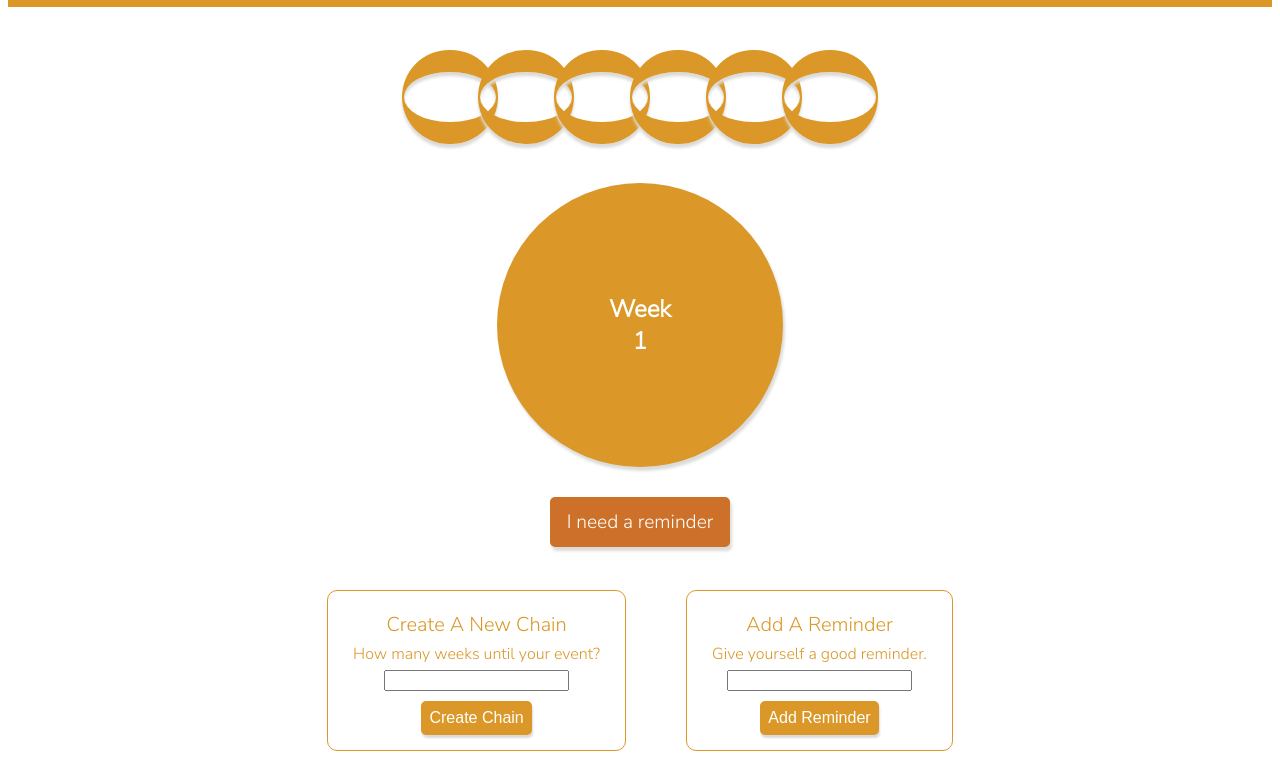
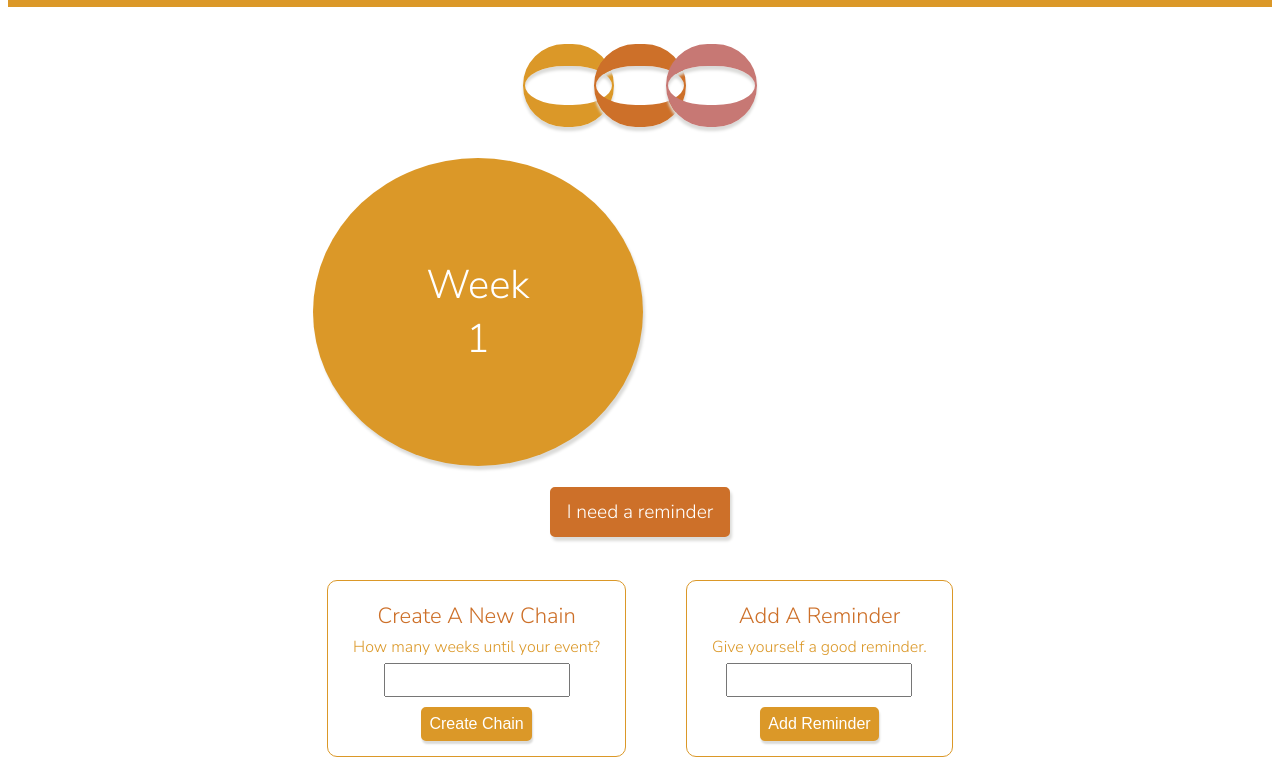
Before and after one commit to kelsicw/paperchain, a React app: page / in a window 1280 px wide. Shown: the part 79-847 px from the top of the page. Built offline with nearby package versions, Linux system fonts and the light colour scheme.

Commit message:
updated solo project

```diff
--- a/client/components/Chain.js
+++ b/client/components/Chain.js
@@ -3,17 +3,36 @@ import ChainLink from './ChainLink.js';
 
 class Chain extends Component {
   // TODO: put render logic for creating the correct number of chain links here
+
   render() {
-    return (
-      <div id="chain">
-        <ChainLink />
-        <ChainLink />
-        <ChainLink />
-        <ChainLink />
-        <ChainLink />
-        <ChainLink />
-      </div>
-    );
+    const chainLinkColors = [
+      '#db9828',
+      '#cd7029',
+      '#c77874',
+      '#45a6ab',
+      '#8cc7d0',
+      '#c9e3e3',
+      '#8f9261',
+    ];
+
+    const chainLinks = [];
+    let currentColor = 0;
+
+    for (let i = 0; i < this.props.totalWeeks; i++) {
+      const style = {
+        border: `10px solid ${chainLinkColors[currentColor]}`,
+        borderWidth: '22px 2px',
+      };
+
+      if (i > chainLinkColors.length - 1) currentColor = 0;
+      chainLinks.push(
+        <ChainLink key={i} id={`chainLink${i + 1}`} style={style} />
+      );
+      currentColor++;
+    }
+    console.log('chainLinks array: ', chainLinks);
+
+    return <div id="chain">{chainLinks}</div>;
   }
 }
 
--- a/client/components/ChainLink.js
+++ b/client/components/ChainLink.js
@@ -2,7 +2,11 @@ import React, { Component } from 'react';
 
 class ChainLink extends Component {
   render() {
-    return <button className="chain-link chain-a">&#10003;</button>;
+    return (
+      <button className="chain-link" style={this.props.style}>
+        &#10003;
+      </button>
+    );
   }
 }
 
--- a/client/components/CountdownBody.js
+++ b/client/components/CountdownBody.js
@@ -5,12 +5,23 @@ import ButtonSection from './ButtonSection';
 import Footer from './Footer';
 
 class CountdownBody extends Component {
+  constructor(props) {
+    super(props);
+    this.state = {
+      totalWeeks: 3,
+    };
+
+    //function to update total weeks when user submits it to create a new chain
+
+    //don't forget to bind any functionality with this
+  }
+
   render() {
     return (
       <div id="countdownBody">
-        <Chain />
-        <CurrentWeek />
-        <ButtonSection />
+        <Chain totalWeeks={this.state.totalWeeks} />
+        <CurrentWeek totalWeeks={this.state.totalWeeks} />
+        <ButtonSection totalWeeks={this.state.totalWeeks} />
         <Footer />
       </div>
     );
--- a/client/components/CurrentWeek.js
+++ b/client/components/CurrentWeek.js
@@ -4,10 +4,8 @@ class CurrentWeek extends Component {
   render() {
     // TODO: Instead of hard coding week 1 below, put logic here to make it change depending on the current state
     return (
-      <div>
-        <h2 id="current-week">
-          Week <br />1
-        </h2>
+      <div id="current-week">
+        Week <br />1
       </div>
     );
   }
--- a/client/components/Footer.js
+++ b/client/components/Footer.js
@@ -7,10 +7,10 @@ class Footer extends Component {
         <div className="form">
           <form>
             <p>Create A New Chain</p>
-            <label for="newChain" id="footerLabel">
+            <label htmlFor="newChainText" id="footerLabel">
               How many weeks until your event?
             </label>
-            <input type="text" id="newChain" name="newChain"></input>
+            <input type="text" id="newChainText" name="newChainText"></input>
             <input type="submit" value="Create Chain" id="footerButton"></input>
           </form>
         </div>
@@ -18,10 +18,10 @@ class Footer extends Component {
         <div className="form">
           <form>
             <p>Add A Reminder</p>
-            <label for="newChain" id="footerLabel">
+            <label htmlFor="newReminder" id="footerLabel">
               Give yourself a good reminder.
             </label>
-            <input type="text" id="newChain" name="newChain"></input>
+            <input type="text" id="newReminder" name="newReminder"></input>
             <input type="submit" value="Add Reminder" id="footerButton"></input>
           </form>
         </div>
--- a/client/styles.scss
+++ b/client/styles.scss
@@ -1,5 +1,19 @@
 #root {
   font-size: 16px;
+  width: 100%;
+  display: flex;
+  justify-content: center;
+}
+
+#app {
+  width: 100%;
+  background-color: white;
+  display: flex;
+  flex-direction: column;
+  justify-content: center;
+  align-items: center;
+  font-family: 'Nunito Sans', sans-serif;
+  color: #db9828;
 }
 
 body {
@@ -15,7 +29,7 @@ body {
 #header {
   color: white;
   background-color: #db9828;
-  font-size: 1em;
+  font-size: 16px;
   display: flex;
   width: 100%;
   justify-content: center;
@@ -58,25 +72,29 @@ body {
 
 #countdown-body {
   display: flex;
-  justify-content: center;
-}
-
-#main-section {
-  display: flex;
   flex-direction: column;
   justify-content: center;
   align-items: center;
+  width: 100%;
+  height: 100%;
 }
+
+// #main-section {
+//   display: flex;
+//   flex-direction: column;
+//   justify-content: center;
+//   align-items: center;
+// }
 
 #chain {
   display: flex;
   justify-content: center;
   color: white;
-  margin: 1.5rem 0 0 0;
+  margin-top: 22px;
 }
 
 .chain-link {
-  margin: 1em -10px;
+  margin: 15px -10px;
   background-color: transparent;
   box-shadow: inset 0px 4px 3px #dbdbd9, 0px 4px 3px #dbdbd9;
   padding: 12px 38px;
@@ -84,6 +102,8 @@ body {
   transition: 0.275s;
   color: white;
   cursor: pointer;
+  border: 10px solid #db9828;
+  border-width: 22px 2px;
 }
 
 .chain-link:hover {
@@ -94,20 +114,19 @@ body {
   padding: 3px 34px;
 }
 
-.chain-a {
-  border: 10px solid #db9828;
-  border-width: 22px 2px;
-}
-
 #current-week {
-  margin: 20px 200px 25px 200px;
+  margin: 16px;
+  width: 200px;
   color: white;
   background-color: #db9828;
-  /* border: 3px solid #d38c12; */
+  font-size: 40px;
+  font-family: 'Nunito Sans', sans-serif;
   border-radius: 50%;
-  padding: 110px;
+  padding: 100px 65px;
   text-align: center;
   box-shadow: 2px 4px 3px #dbdbd9;
+  display: flex;
+  justify-content: center;
 }
 
 #buttons-section {
@@ -116,7 +135,7 @@ body {
   margin: 1em;
 }
 
-button {
+#buttons-section button {
   background-color: #cd7029;
   border: 2px solid #cd7029;
   border-radius: 5px;
@@ -130,7 +149,7 @@ button {
   cursor: pointer;
 }
 
-button:hover {
+#buttons-section button:hover {
   border: 2px solid #cd7029;
   background-color: white;
   color: #cd7029;
@@ -153,12 +172,28 @@ button:hover {
 }
 
 #footer p {
-  font-size: 20px;
+  font-size: 22px;
   margin: 5px;
+  color: #cd7029;
 }
 
 #footerLabel {
   margin-bottom: 5px;
+}
+
+input[type='text'] {
+  padding: 5px;
+  font-size: 15px;
+  color: #db9828;
+  font-family: 'Nunito Sans', sans-serif;
+}
+
+#newChainText:focus {
+  outline: none;
+}
+
+#newReminder:focus {
+  outline: none;
 }
 
 #footerButton {
@@ -171,6 +206,7 @@ button:hover {
   font-size: 16px;
   margin-top: 10px;
   cursor: pointer;
+  transition: 0.3s;
 }
 
 #footerButton:hover {
--- a/package.json
+++ b/package.json
@@ -10,7 +10,7 @@
     "dev": "NODE_ENV=development webpack serve --open"
   },
   "keywords": [],
-  "author": "",
+  "author": "Kelsi Webb",
   "license": "ISC",
   "devDependencies": {
     "@babel/core": "^7.21.8",
```
